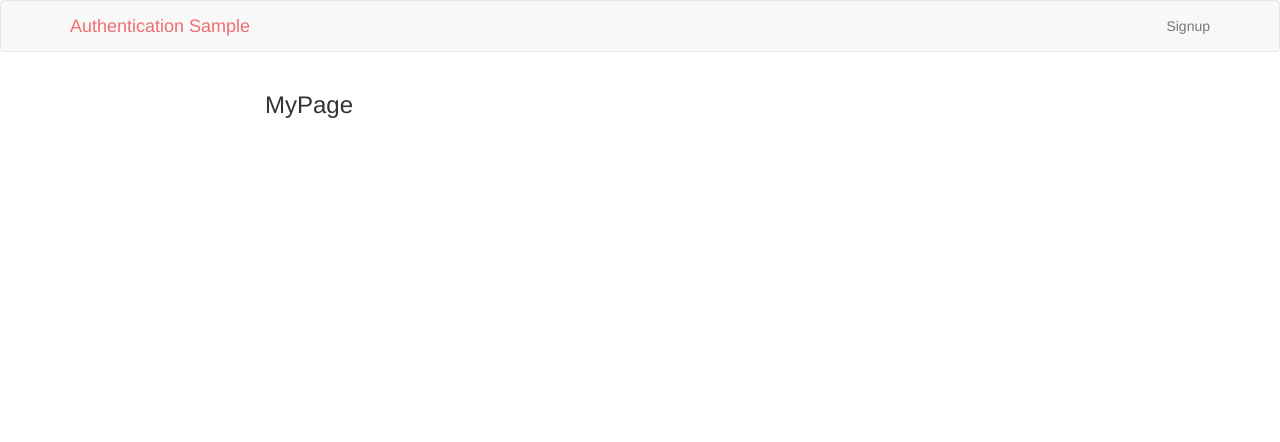
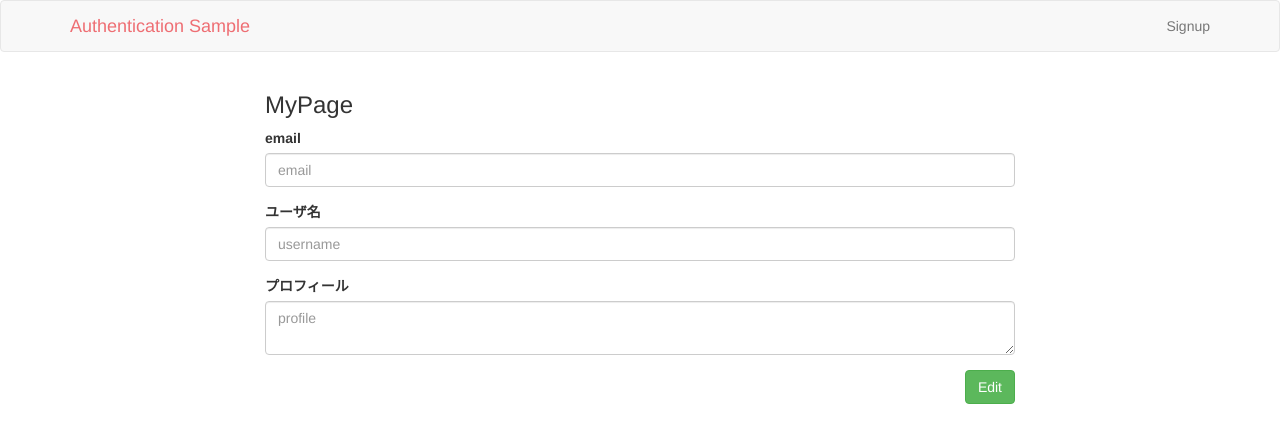
Before and after one commit to xKxAxKx/auth_django_and_angular2, an Angular app in the folder ngApp/: page /mypage in a window 1280 px wide. Shown: the top 442 px of the page. Built offline with nearby package versions, Linux system fonts and the light colour scheme.

Commit message:
ユーザ更新フォーム

```diff
--- a/ngApp/src/app/app.component.ts
+++ b/ngApp/src/app/app.component.ts
@@ -6,11 +6,6 @@ import { AuthService } from './services/auth.service';
   selector: 'app-root',
   template: `
     <header header></header>
-    <!--
-    <div class="container">
-      <div class="alert alert-success" role="alert">{{ alertMessage }}</div>
-    </div>
-    -->
     <router-outlet></router-outlet>
   `,
 })
--- a/ngApp/src/app/components/header.component.ts
+++ b/ngApp/src/app/components/header.component.ts
@@ -18,8 +18,4 @@ export class HeaderComponent {
   ngOnInit() {
 
   }
-
-  getUserInfo() {
-    console.log("getuser")
-  }
 }
--- a/ngApp/src/app/components/mypage.component.ts
+++ b/ngApp/src/app/components/mypage.component.ts
@@ -10,6 +10,9 @@ import { AuthService } from '../services/auth.service';
 })
 export class MypageComponent {
   editUserInfo: any = {};
+  editUserEmail: string;
+  editUserName: string;
+  edtiUserProfile: string;
 
   constructor(
     private authService: AuthService,
@@ -18,10 +21,12 @@ export class MypageComponent {
   ){}
 
   ngOnInit() {
-    this.editUserInfo = this.authService.userInfo;
+    setTimeout(() => {
+      this.setFormData();
+    }, 500);
   }
 
-  editProfile() {
+  updateUserInfo() {
 
   }
 
@@ -32,4 +37,10 @@ export class MypageComponent {
   deleteUser(){
 
   }
+
+  setFormData() {
+    this.editUserEmail = this.authService.userInfo.email;
+    this.editUserName = this.authService.userInfo.username;
+    this.edtiUserProfile = this.authService.userInfo.profile;
+  }
 }
--- a/ngApp/src/app/templates/header.component.html
+++ b/ngApp/src/app/templates/header.component.html
@@ -1,9 +1,9 @@
 <nav class="navbar navbar-default">
   <div class="container">
-    <a href="/" class="title navbar-brand">Authentication Sample</a>
+    <a routerLink="/" class="title navbar-brand">Authentication Sample</a>
     <ul class="nav navbar-nav navbar-right">
       <li *ngIf="authService.userLogin">
-        <a href="/mypage" class="cursor_pointer">{{authService.userInfo.email}}</a>
+        <a routerLink="/mypage" class="cursor_pointer">{{authService.userInfo.email}}</a>
       </li>
       <li *ngIf="authService.userLogin">
         <a (click)="authService.logout()" class="cursor_pointer">Logout</a>
--- a/ngApp/src/app/templates/mypage.component.html
+++ b/ngApp/src/app/templates/mypage.component.html
@@ -3,6 +3,45 @@
     <div class="row">
       <div class="col-sm-8 col-sm-offset-2">
         <h3>MyPage</h3>
+        <form name="form" (ngSubmit)="updateUserInfo()" #f="ngForm" novalidate>
+          <div class="form-group" [ngClass]="{ 'has-error': f.submitted && !email.valid }">
+            <label>email</label>
+            <input
+              type="text"
+              class="form-control login-form"
+              placeholder="email"
+              name="email"
+              [(ngModel)]="editUserEmail"
+              #email="ngModel"
+              required
+            />
+          </div>
+          <div class="form-group" [ngClass]="{ 'has-error': f.submitted && !username.valid }">
+            <label>ユーザ名</label>
+            <input
+              type="text"
+              class="form-control login-form"
+              placeholder="username"
+              name="username"
+              [(ngModel)]="editUserName"
+              #username="ngModel"
+              required
+            />
+          </div>
+          <div class="form-group">
+            <label>プロフィール</label>
+            <textarea
+              class="form-control login-form"
+              placeholder="profile"
+              name="profile"
+              [(ngModel)]="edtiUserProfile"
+              #profile="ngModel"
+            ></textarea>
+          </div>
+          <button class="btn btn-success pull-right login-form">
+            Edit
+          </button>
+        </form>
       </div>
     <div>
   </div>
```
